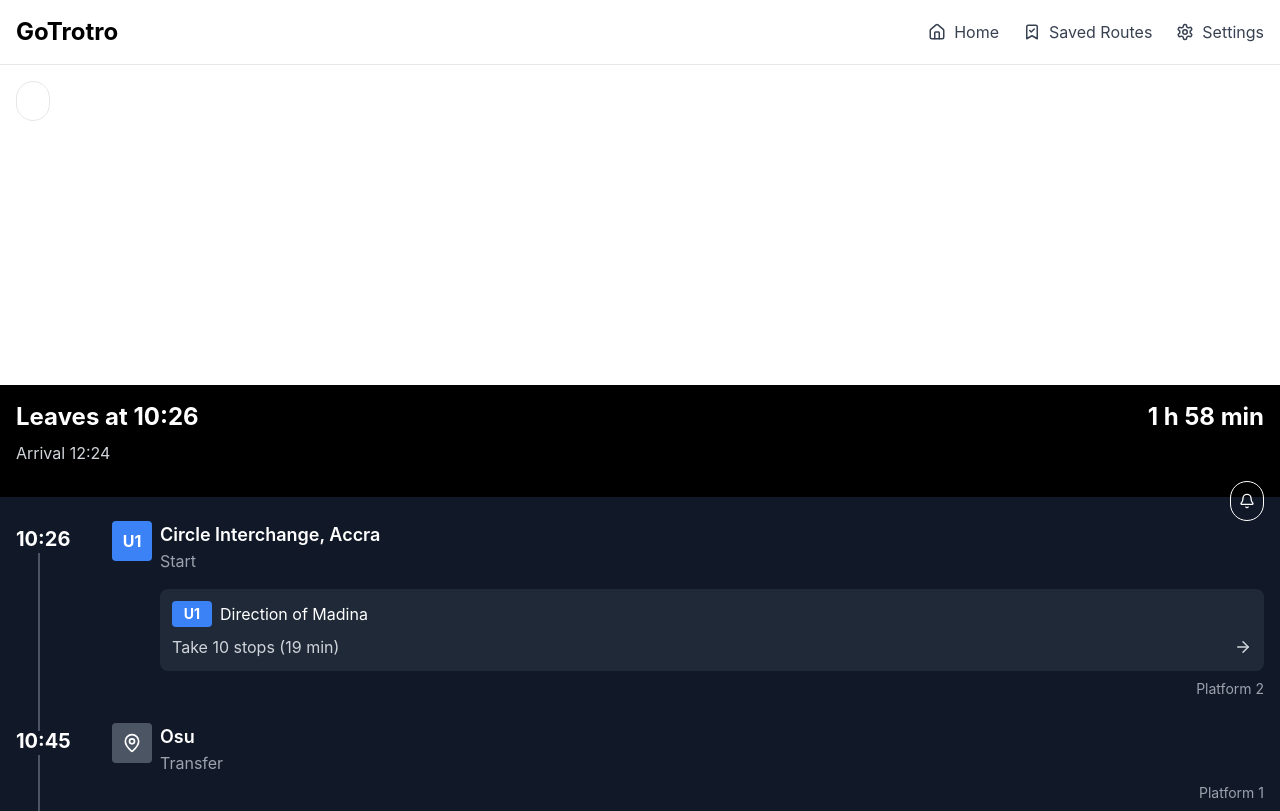
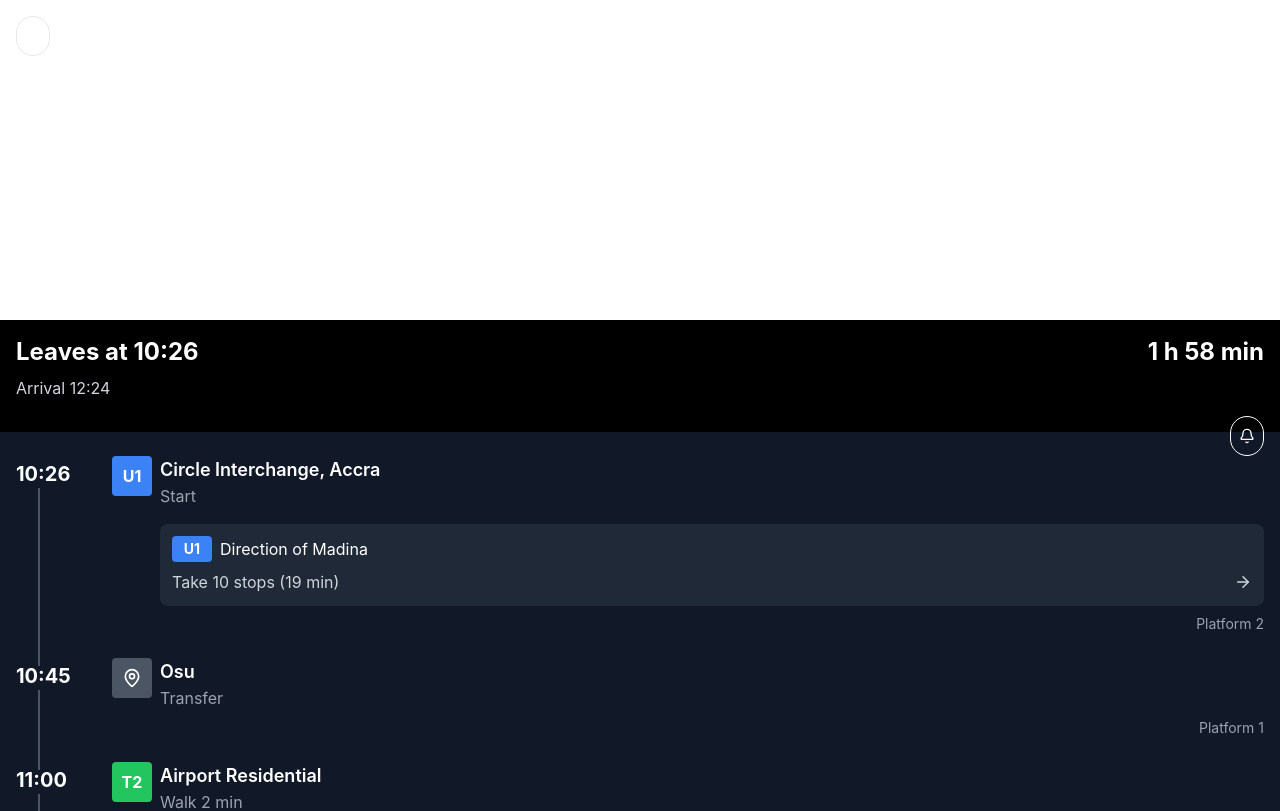
Before and after one commit to teyvi/GoTrotro, a React (Create React App) app: page /route/1 in a window 1280 px wide. Shown: the top 811 px of the page. Built offline with nearby package versions, Linux system fonts and the light colour scheme.

Commit message:
remove Layout component from HomePage, RouteDetails, and Routes

```diff
--- a/src/layouts/Layout.tsx
+++ /dev/null
@@ -1,21 +0,0 @@
-import React from 'react';
-import Header from '../components/Header';
-import Navbar from '../components/Navbar';
-
-interface LayoutProps {
-  children: React.ReactNode;
-}
-
-const Layout: React.FC<LayoutProps> = ({ children }) => {
-  return (
-    <div className="min-h-screen flex flex-col">
-      <Header />
-      <main className="flex-grow pb-16 md:pb-0">
-        {children}
-      </main>
-      <Navbar />
-    </div>
-  );
-};
-
-export default Layout;
--- a/src/pages/HomePage.tsx
+++ b/src/pages/HomePage.tsx
@@ -1,11 +1,9 @@
  import SearchBar from "../components/Search";
- import Layout from "../layouts/Layout";
 
 function Home() {
   return (
     <>
-      <Layout>
-        <div className="flex flex-col min-h-screen">
+         <div className="flex flex-col min-h-screen">
           <div className="bg-red-500 px-4 py-8 md:py-12">
             <div className="container mx-auto max-w-lg">
               <h1 className="text-6xl font-bold text-white mb-6">GoTrotro</h1>
@@ -13,8 +11,7 @@ function Home() {
             </div>
           </div>
         </div>
-      </Layout>
-    </>
+     </>
   );
 }
 
--- a/src/pages/RouteDetails.tsx
+++ b/src/pages/RouteDetails.tsx
@@ -1,7 +1,6 @@
 import React, { useEffect, useState } from 'react';
 import { useParams, useNavigate } from 'react-router-dom';
-import Layout from '../layouts/Layout';
-import { ArrowLeft, MapPin, Bell,Ticket } from 'lucide-react';
+ import { ArrowLeft, MapPin, Bell,Ticket } from 'lucide-react';
 import { Button } from '../assets/Button';
 
 
@@ -79,7 +78,7 @@ const RouteDetails = () => {
   }
 
   return (
-    <Layout>
+    <>
       <div className="flex flex-col min-h-screen">
         {/* Map section */}
         <div className="relative w-full h-80">
@@ -206,7 +205,7 @@ const RouteDetails = () => {
           </Button>
         </div>
       </div>
-    </Layout>
+    </>
   );
 };
 
--- a/src/pages/Routes.tsx
+++ b/src/pages/Routes.tsx
@@ -1,7 +1,6 @@
 import React, { useState, useEffect } from "react";
 import { useSearchParams, useNavigate } from "react-router-dom";
-import Layout from "../layouts/Layout";
-import { ArrowLeft, MapPin, Clock, ArrowRight } from "lucide-react";
+ import { ArrowLeft, MapPin, Clock, ArrowRight } from "lucide-react";
 import { Button } from "../assets/Button";
 import { cn } from "../lib/utils";
 import {
@@ -225,8 +224,8 @@ const SingleRoutes = () => {
     );
   };
   return (
-    <Layout>
-      <div className="bg-gradient-to-r from-red-600 to-red-800 p-6 relative z-20">
+    <>
+       <div className="bg-gradient-to-r from-red-600 to-red-800 p-6 relative z-20">
         <div className="absolute inset-0 bg-black opacity-10 pattern-diagonal-lines pattern-white pattern-bg-transparent pattern-size-2 pattern-opacity-5"></div>
         <div className="container mx-auto max-w-lg relative z-10">
           <Button
@@ -447,8 +446,8 @@ const SingleRoutes = () => {
           ))
         )}
       </div>
-    </Layout>
-  );
+      </>
+   );
 };
 
 export default SingleRoutes;
```
